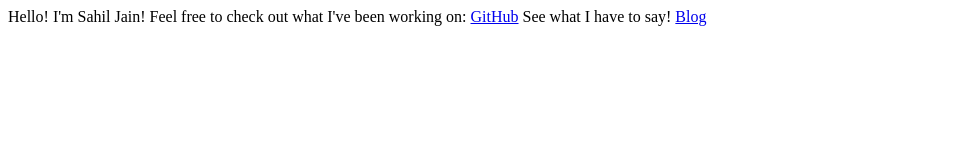
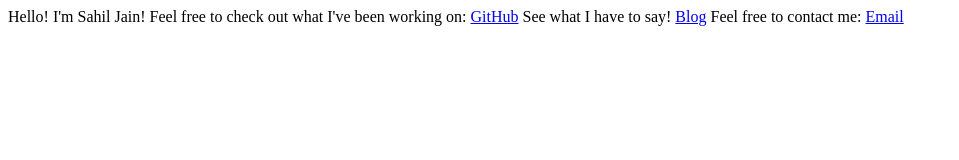
Before and after one commit to basugarg/sahiljain.github.io, a plain HTML site: page index.html in a window 1280 px wide. Shown: the whole page, without its empty margins (0-959 px from the left). Drawn offline with Linux system fonts and the light colour scheme.

Commit message:
edited links to be absolute

```diff
--- a/index.html
+++ b/index.html
@@ -1,6 +1,7 @@
 <html>
 <body>
-Hello! I'm Sahil Jain! Feel free to check out what I've been working on: <a href="github.sahiljain.ca">GitHub</a>
-See what I have to say! <a href="blog.sahiljain.ca">Blog</a>
+Hello! I'm Sahil Jain! Feel free to check out what I've been working on: <a href="http://github.sahiljain.ca/">GitHub</a>
+See what I have to say! <a href="http://blog.sahiljain.ca/">Blog</a>
+Feel free to contact me: <a href="mailto:sahil@sahiljain.ca">Email</a>
 </body>
 </html>
```
